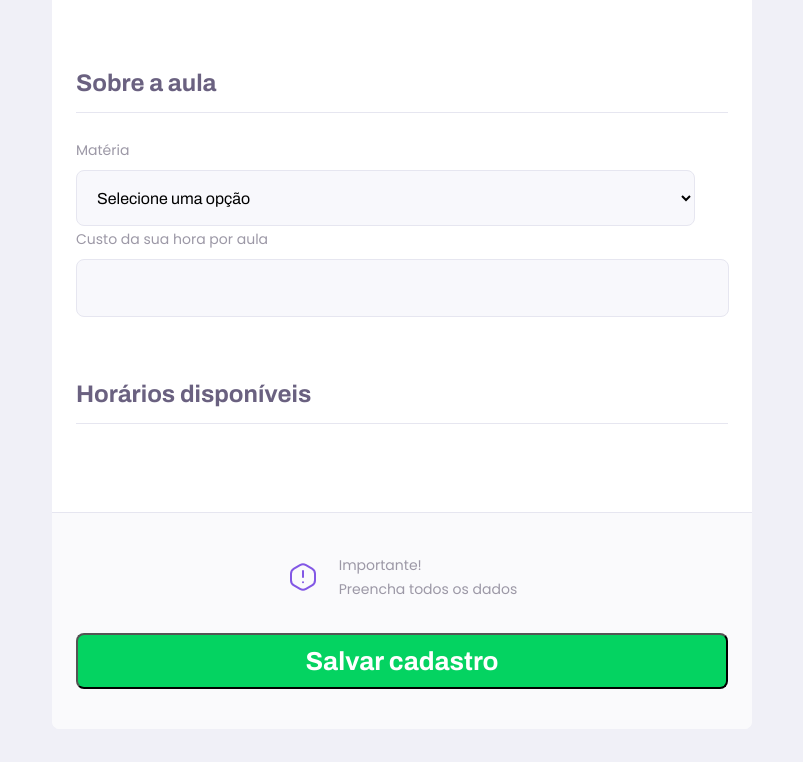
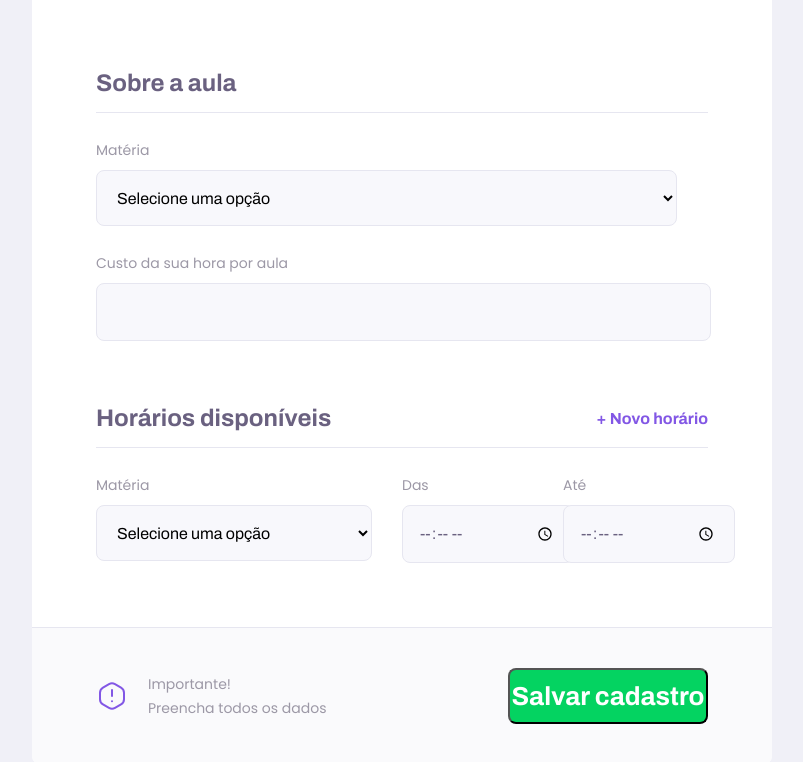
Before and after one commit to rodrigoerickson/curso-rocketseat-nlw2, a React (Create React App) app in the folder web/: page /give-classes in a window 1280 px wide. Shown: the part 1056-1818 px from the top of the page, without its empty margins (238-1041 px from the left). Before the commit the page ends 1785 px from the top, so only its background shows below. Built offline with nearby package versions, Linux system fonts and the light colour scheme.

Commit message:
Funcionalidade de adicionar Novo horário

```diff
--- a/web/src/components/Select/index.tsx
+++ b/web/src/components/Select/index.tsx
@@ -16,8 +16,8 @@
         <div className="select-block">
             <label htmlFor={name}>{label}
             </label>
-            <select id={name} {...rest}>
-                <option value="" disabled selected hidden> Selecione uma opção </option>
+            <select defaultValue="" id={name} {...rest}>
+                <option value="" disabled hidden> Selecione uma opção </option>
                 {
                     options.map((option, index) =>{
                         return <option key={index} value={option.value}>
--- a/web/src/pages/TeacherForm/index.tsx
+++ b/web/src/pages/TeacherForm/index.tsx
@@ -1,4 +1,4 @@
-import React from 'react';
+import React, {useState} from 'react';
 import PageHeader from '../../components/PageHeader';
 import Input from '../../components/Input';
 import Textearea from '../../components/Textarea';
@@ -8,6 +8,28 @@
 import Select from '../../components/Select';
 
 function TeacherForm() {
+
+    const [scheduleItems, setScheduleItems] = useState([
+        {
+            week_day:0,
+            from:'',
+            to:''
+        }
+    ])
+
+    function addNewScheduleItem(){
+
+        setScheduleItems([
+            ...scheduleItems,
+            {
+                week_day:0,
+                from:'',
+                to:''
+            }
+        ])
+
+    }
+
     return (
         <div id="page-teacher-form" className="container">
            <PageHeader title="Que incrível que você quer dar aulas."
@@ -37,7 +59,33 @@
                     <Input name="cost" label="Custo da sua hora por aula" />
                 </fieldset>
                 <fieldset>
-                    <legend>Horários disponíveis</legend>
+                    <legend>
+                        Horários disponíveis
+                        <button type="button" onClick={addNewScheduleItem}>
+                            + Novo horário
+                        </button>
+                    </legend>
+
+                    {
+                        scheduleItems.map(sheduleItem => {
+                            return(
+                                <div key={sheduleItem.week_day} className="schedule-item">
+                                    <Select
+                                        name="subject"
+                                        label="Matéria"
+                                        options={[
+                                            { value:'Artes', label:'Artes'},
+                                            { value:'Artes', label:'Artes'},
+                                            { value:'Artes', label:'Artes'},
+                                            { value:'Artes', label:'Artes'}
+                                        ]}
+                                    />
+                                    <Input name="from" label="Das" type="time" />
+                                    <Input name="to" label="Até" type="time" />
+                                </div>
+                            )
+                        })
+                    }
                 </fieldset>
 
                 <footer>
--- a/web/src/pages/TeacherForm/styles.css
+++ b/web/src/pages/TeacherForm/styles.css
@@ -38,7 +38,21 @@
     border-bottom: 1px solid var(--color-line-in-white);
 }
 
-#page-teacher-form main fieldset .input-block+.textarea-block {
+#page-teacher-form main fieldset legend button {
+    background: none;
+    border: 0;
+    color: var(--color-primary);
+    font: 700 1.6rem Archivo;
+    cursor: pointer;
+    transition: color 2.4rem;
+}
+
+#page-teacher-form main fieldset legend button:hover{
+    color: var(--color-primary-dark)
+}
+
+#page-teacher-form main fieldset .input-block+.textarea-block,
+#page-teacher-form main fieldset .select-block+.input-block {
     margin-top: 2.4rem;
 }
 
@@ -86,7 +100,7 @@
     background: var(--color-secundary-dark);
 }
 
-@media(max-width:700px) {
+@media(min-width:700px) {
     #page-teacher-form {
         max-width: 100vw;
     }
@@ -96,6 +110,16 @@
     #page-teacher-form main fieldset {
         padding: 0 6.4rem;
     }
+
+    #page-teacher-form main .schedule-item{
+        display: grid;
+        grid-template-columns: 2fr 1fr 1fr;
+        column-gap: 1.6rem;
+    }
+    #page-teacher-form main .schedule-item .input-block{
+        margin-top: 0 !important;
+    }
+
     #page-teacher-form main footer {
         padding: 4.0rem 6.4rem;
         display: flex;
```
